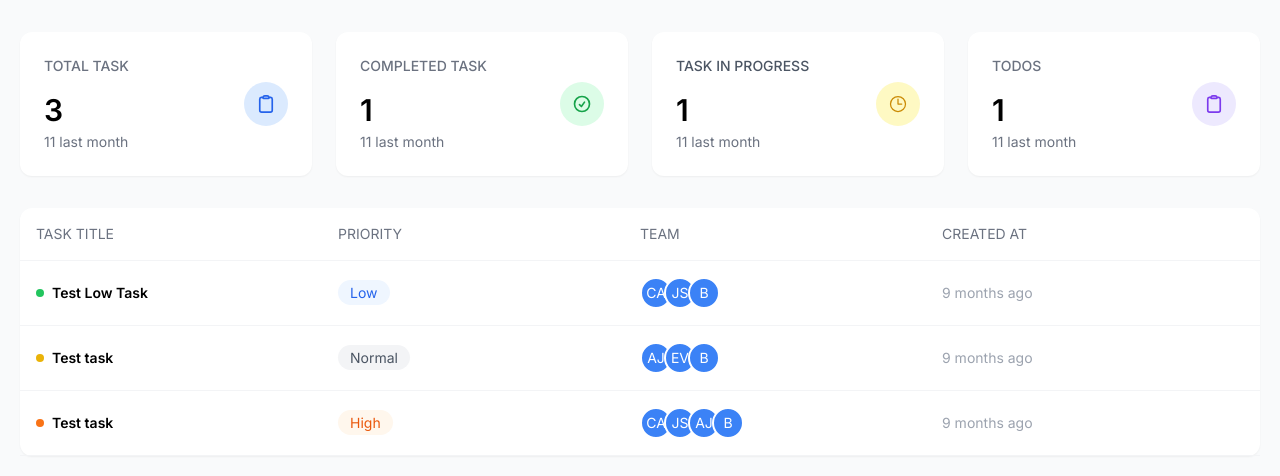
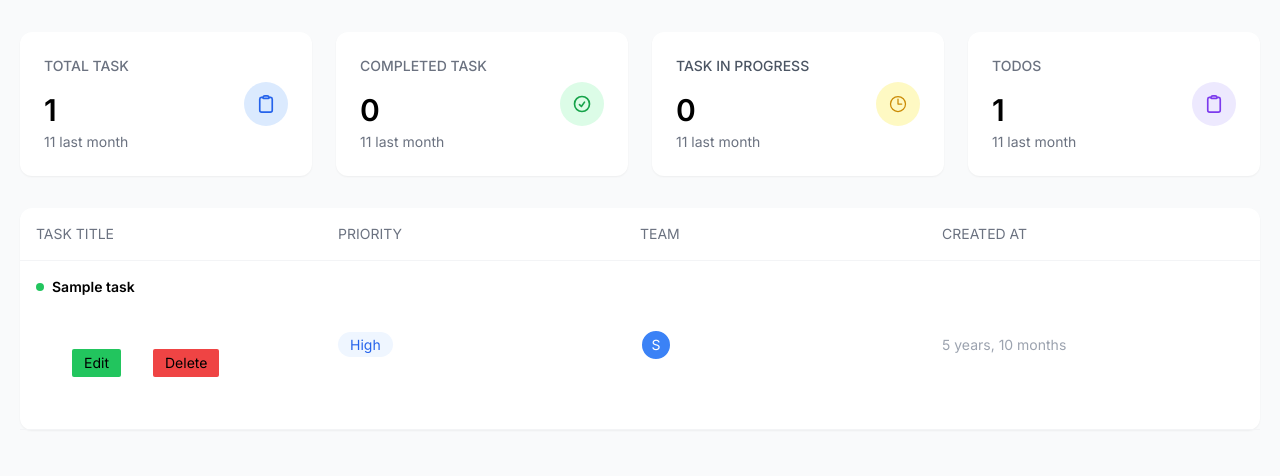
Before and after one commit to mdredwanislamsiam/Task_management, a Django app: page /tasks/manager-dashboard/ in a window 1280 px wide. Shown: the part 60-536 px from the top of the page. Run offline with Django 5.2, Linux system fonts and the light colour scheme; tables that the repository leaves empty hold one stand-in row (values such as "Sample post"); some web fonts are replaced.

Commit message:
module-8 update

```diff
--- a/static/CSS/output.css
+++ b/static/CSS/output.css
@@ -628,6 +628,14 @@ video {
   position: sticky;
 }
 
+.m-4 {
+  margin: 1rem;
+}
+
+.m-5 {
+  margin: 1.25rem;
+}
+
 .mx-auto {
   margin-left: auto;
   margin-right: auto;
--- a/tailwind.config.js
+++ b/tailwind.config.js
@@ -1,10 +1,12 @@
 /** @type {import('tailwindcss').Config} */
 module.exports = {
   content: [
-    "./**/templates/**/*.html"
+    "./templates/**/*.html", // top-level templates folder
+    "./**/templates/**/*.html", // templates inside apps
+    "./**/*.html", // any other HTML anywhere
   ],
   theme: {
     extend: {},
   },
   plugins: [],
-}
+};
--- a/tasks/models.py
+++ b/tasks/models.py
@@ -49,8 +49,8 @@ class TaskDetail(models.Model):
         (LOW, 'Low')
     )
     # std_id = models.CharField(max_length=100)
-    task = models.OneToOneField(Task, on_delete= models.CASCADE)
-    assigned_to = models.CharField(max_length=100)
+    task = models.OneToOneField(Task, on_delete= models.CASCADE, related_name='details')
+    # assigned_to = models.CharField(max_length=100)
     priority = models.CharField(max_length=1, choices=PRIORITY_OPTIONS, default=LOW)
     notes = models.TextField(blank=True, null=True)
 
--- a/tasks/templates/dashboard/dashboard.html
+++ b/tasks/templates/dashboard/dashboard.html
@@ -34,11 +34,12 @@
         <main>
             <div class="grid lg:grid-cols-4 md:grid-cols-2 gap-6 mb-8 ">
                 <!-- Total Task -->
+                <a href="{% url 'manager-dashboard' %}?type=all">
                     <div class="flex justify-between items-center bg-white rounded-xl p-6 shadow-sm">
                         <div>
                             <h3 class="text-sm font-medium text-gray-500 mb-4">TOTAL TASK</h3>
                             <div>
-                            <p class="text-3xl font-semibold mb-1">3</p>
+                                <p class="text-3xl font-semibold mb-1">{{counts.total_task}}</p>
                                 <p class="text-gray-500 text-sm ">11 last month</p>
                             </div>
                         </div>
@@ -48,12 +49,14 @@
                             </svg>
                         </div>
                     </div>
+                </a>
                 <!-- Completed Task -->
+                <a href=" {% url 'manager-dashboard' %}?type=completed ">
                         <div class="flex justify-between items-center bg-white rounded-xl p-6 shadow-sm">
                             <div>
                                 <h3 class="text-sm font-medium text-gray-500 mb-4">COMPLETED TASK</h3>
                                 <div>
-                            <p class="text-3xl font-semibold mb-1">1</p>
+                                    <p class="text-3xl font-semibold mb-1">{{counts.completed_task}}</p>
                                     <p class="text-gray-500 text-sm ">11 last month</p>
                                 </div>
                             </div>
@@ -64,12 +67,14 @@
 
                             </div>
                         </div>
+                </a>
                 <!-- Task in Progress -->
+                <a href="{% url 'manager-dashboard' %}?type=in_progress">
                     <div class="flex justify-between items-center bg-white rounded-xl p-6 shadow-sm">
                         <div>
                             <h3 class="text-sm font-medium text-gray-600 mb-4">TASK IN PROGRESS</h3>
                             <div>
-                            <p class="text-3xl font-semibold mb-1">1</p>
+                                <p class="text-3xl font-semibold mb-1">{{counts.in_progress_task}}</p>
                                 <p class="text-gray-500 text-sm ">11 last month</p>
                             </div>
                         </div>
@@ -80,12 +85,14 @@
 
                         </div>
                     </div>
+                </a>
                 <!-- Todos -->
+                <a href="{% url 'manager-dashboard' %}?type=pending">
                     <div class="flex justify-between items-center bg-white rounded-xl p-6 shadow-sm">
                         <div>
                             <h3 class="text-sm font-medium text-gray-500 mb-4">TODOS</h3>
                             <div>
-                            <p class="text-3xl font-semibold mb-1">1</p>
+                                <p class="text-3xl font-semibold mb-1">{{counts.pending_task}}</p>
                                 <p class="text-gray-500 text-sm ">11 last month</p>
                             </div>
                         </div>
@@ -95,6 +102,8 @@
                               </svg>
                         </div>
                     </div>
+                </a>
+
             </div>
              {% block tasks %}
 
--- a/tasks/templates/dashboard/manager-dashboard.html
+++ b/tasks/templates/dashboard/manager-dashboard.html
@@ -8,51 +8,36 @@
         <div>TEAM</div>
         <div>CREATED AT</div>
     </div>
-    <div class="grid grid-cols-4 p-4 border-b border-gray-100 text-sm ">
+    {% for task in tasks  %}
+        <div class="grid grid-cols-4 p-4 border-b items-center border-gray-100 text-sm ">
+            <div >
+                <div class = ''>
                     <div class="flex items-center gap-2">
-            <div class="w-2 h-2 bg-green-500 rounded-full text-black-500"></div>
-            <div><p class="font-semibold">Test Low Task</p></div>
+                        <div class="w-2 h-2 bg-green-500 rounded-full text-black-500 mb-4"></div>
+                         <p class="font-semibold mb-4">{{task.title}}</p>
+                    </div>
+                    <div class= "m-5 flex">
+                        <a href ="{% url 'update-task' task.id %}" class = " px-3 py-1  m-4 rounded-sm bg-green-500
+                        ">Edit</a>
+                        <form action="{% url 'delete-task' task.id %}" method="POST">
+                            {% csrf_token %}
+                            <button type="submit" class = " px-3 py-1  m-4 rounded-sm bg-red-500
+                            ">Delete</button>
+                        </form>
+                    </div>
+                </div>
             </div>
             <div class="my-auto">
-            <span class="px-3 py-1 rounded-full bg-blue-50 text-blue-600">Low</span>
+                <span class="px-3 py-1 rounded-full bg-blue-50 text-blue-600">{{task.details.get_priority_display}}</span>
             </div>
             <div class="flex -space-x-2 ">
-            <div class="w-8 h-8 rounded-full bg-blue-500 flex items-center justify-center text-white text-sm border-2 border-white">CA</div>
-            <div class="w-8 h-8 rounded-full bg-blue-500 flex items-center justify-center text-white text-sm border-2 border-white">JS</div>
-            <div class="w-8 h-8 rounded-full bg-blue-500 flex items-center justify-center text-white text-sm border-2 border-white">B</div>
+                {% for emp in task.assigned_to.all  %}
+                         <div class="w-8 h-8 rounded-full bg-blue-500 flex items-center justify-center text-white text-sm border-2 border-white">{{emp.name|slice:':1'}}</div>
+                {% endfor %}
             </div>
-        <div class="my-auto"><p class="text-gray-400">9 months ago</p></div>
+            <div class="my-auto"><p class="text-gray-400">{{task.created_at | timesince}}</p></div>
         </div>
-    <div class="grid grid-cols-4 p-4 border-b border-gray-100 text-sm ">
-        <div class="flex items-center gap-2">
-            <div class="w-2 h-2 bg-yellow-500 rounded-full text-black-500"></div>
-            <div><p class="font-semibold">Test task</p></div>
-        </div>
-        <div class="my-auto">
-            <span class="px-3 py-1 rounded-full bg-gray-100 text-gray-600">Normal</span>
-        </div>
-        <div class="flex -space-x-2 ">
-            <div class="w-8 h-8 rounded-full bg-blue-500 flex items-center justify-center text-white text-sm border-2 border-white">AJ</div>
-            <div class="w-8 h-8 rounded-full bg-blue-500 flex items-center justify-center text-white text-sm border-2 border-white">EV</div>
-            <div class="w-8 h-8 rounded-full bg-blue-500 flex items-center justify-center text-white text-sm border-2 border-white">B</div>
-        </div>
-        <div class="my-auto"><p class="text-gray-400">9 months ago</p></div>
-    </div>
-    <div class="grid grid-cols-4 p-4 border-b border-gray-100 text-sm ">
-        <div class="flex items-center gap-2">
-            <div class="w-2 h-2 bg-orange-500 rounded-full text-black-500"></div>
-            <div><p class="font-semibold">Test task</p></div>
-        </div>
-        <div class="my-auto">
-            <span class="px-3 py-1 rounded-full bg-orange-50 text-orange-600">High</span>
-        </div>
-        <div class="flex -space-x-2 ">
-            <div class="w-8 h-8 rounded-full bg-blue-500 flex items-center justify-center text-white text-sm border-2 border-white">CA</div>
-            <div class="w-8 h-8 rounded-full bg-blue-500 flex items-center justify-center text-white text-sm border-2 border-white">JS</div>
-            <div class="w-8 h-8 rounded-full bg-blue-500 flex items-center justify-center text-white text-sm border-2 border-white">AJ</div>
-            <div class="w-8 h-8 rounded-full bg-blue-500 flex items-center justify-center text-white text-sm border-2 border-white">B</div>
-        </div>
-        <div class="my-auto"><p class="text-gray-400">9 months ago</p></div>
-    </div>
+    {% endfor %}
+
 </div>
 {% endblock tasks %}
--- a/tasks/urls.py
+++ b/tasks/urls.py
@@ -1,11 +1,13 @@
 from django.urls import path
-from tasks.views import manager_dashboard, user_dashboard, test, create_task, view_task
+from tasks.views import manager_dashboard, user_dashboard, test, create_task, view_task, update_task, delete_task
 
 
 urlpatterns = [
-    path('manager-dashboard/', manager_dashboard),
+    path('manager-dashboard/', manager_dashboard, name = "manager-dashboard"),
     path('user-dashboard/', user_dashboard),
     path('test/', test),
-    path('create_task/', create_task),
-    path('view_task/', view_task)
+    path('create_task/', create_task , name = 'create-task'),
+    path('view_task/', view_task),
+    path('update-task/<int:id>/', update_task, name = 'update-task' ),
+    path('delete-task/<int:id>/', delete_task, name = 'delete-task'  )
 ]
--- a/tasks/views.py
+++ b/tasks/views.py
@@ -1,11 +1,55 @@
-from django.shortcuts import render
+from django.shortcuts import render, redirect
 from django.http import HttpResponse
-from tasks.forms import TaskForm, TaskModelForm
+from tasks.forms import TaskForm, TaskModelForm, TaskDetailModelForm
 from tasks.models import Employee, Task
+from django.db.models import Count, Q
+from django.contrib import messages
 # Create your views here.
 
 def manager_dashboard(request):
-    return render(request, "dashboard/manager-dashboard.html")
+
+
+    base_query = Task.objects.select_related(
+        'details').prefetch_related('assigned_to')
+
+    type = request.GET.get('type', 'all')
+    # retriving task data
+    if type == 'completed' :
+        tasks = base_query.filter(status = 'COMPLETED')
+    elif type == 'in_progress' :
+        tasks = base_query.filter(status = 'IN_PROGRESS')
+    elif type == 'pending' :
+        tasks = base_query.filter(status = 'PENDING')
+    elif type == 'all':
+        tasks = base_query.all()
+
+
+
+    #getting task count
+    counts = Task.objects.aggregate(
+            total_task = Count('id'),
+            completed_task = Count('id', Q( status = 'COMPLETED')),
+            in_progress_task = Count('id', Q(status = 'IN_PROGRESS')),
+            pending_task = Count('id', Q(status= 'PENDING'))
+    )
+
+
+    # total_count = tasks.count()
+    # completed_task = Task.objects.filter(status= "COMPLETED").count()
+    # in_progress_task = Task.objects.filter(status= "IN_PROGRESS").count()
+    # pending_task = Task.objects.filter(status= "PENDING").count()
+
+    context = {
+        'tasks' : tasks,
+        'counts': counts
+        # 'total_task': total_count,
+        # 'completed_task': completed_task,
+        # 'in_progress_task': in_progress_task,
+        # 'pending_task': pending_task
+    }
+    return render(request, "dashboard/manager-dashboard.html", context)
+
+
 def user_dashboard(request):
     return render(request, "dashboard/user-dashboard.html")
 
@@ -15,13 +59,21 @@ def test(request):
 
 def create_task(request):
     employees = Employee.objects.all()
-    form = TaskModelForm()
+    task_form = TaskModelForm()
+    task_detail_form = TaskDetailModelForm()
     if(request.method == 'POST'):
-        form = TaskModelForm(request.POST)
-        if form.is_valid():
+        task_form = TaskModelForm(request.POST)
+        task_detail_form = TaskDetailModelForm(request.POST)
+        if task_form.is_valid() and task_detail_form.is_valid():
             '''for django model form'''
-            form.save()
-            return render(request, 'task_form.html', {'form' : form , 'message': 'Successfull!!!'})
+            task = task_form.save()
+            task_detail = task_detail_form.save(commit=False)
+            task_detail.task = task
+            task_detail.save()
+            messages.success(request, "Task Created Succesfully!!" )
+            return redirect('create-task')
+
+
             ''' for django form'''
             # title = form.cleaned_data.get('title')
             # description = form.cleaned_data.get('description')
@@ -34,11 +86,58 @@ def create_task(request):
             #     emp = Employee.objects.get(id = emp_id)
             #     task.assigned_to.add(emp)
 
-
-    context = {'form': form}
+    context = {
+        'task_form': task_form ,
+        'task_detail_form': task_detail_form
+    }
     return render(request, 'task_form.html', context)
 
 
 def view_task(request):
     emps = Employee.objects.prefetch_related('tasks').all()
     return render(request, 'show_task.html', {"emps": emps} )
+
+
+def update_task(request, id):
+    task = Task.objects.get(id = id)
+    task_form = TaskModelForm(instance = task)
+
+    if task.details:
+            task_detail_form = TaskDetailModelForm(instance = task.details)
+
+    if (request.method == 'POST'):
+        task_form = TaskModelForm(request.POST, instance = task)
+        task_detail_form = TaskDetailModelForm(request.POST, instance = task.details)
+        if task_form.is_valid() and task_detail_form.is_valid():
+            '''for django model form'''
+            task = task_form.save()
+            task_detail = task_detail_form.save(commit=False)
+            task_detail.task = task
+            task_detail.save()
+            messages.success(request, "Task Updated Successfully!!")
+            return redirect('update-task', id)
+            ''' for django form'''
+            # title = form.cleaned_data.get('title')
+            # description = form.cleaned_data.get('description')
+            # due_date = form.cleaned_data.get('due_date')
+            # assigned_to = form.cleaned_data.get('assigned_to')
+            # task = Task.objects.create(title = title, description = description, due_date = due_date)
+
+            # # assing employee to taks
+            # for emp_id in assigned_to:
+            #     emp = Employee.objects.get(id = emp_id)
+            #     task.assigned_to.add(emp)
+
+    context = {
+        'task_form': task_form,
+        'task_detail_form': task_detail_form
+    }
+    return render(request, 'task_form.html', context)
+
+
+def delete_task(request, id):
+    if request.method == 'POST':
+        task = Task.objects.get(id  = id)
+        task.delete()
+        messages.success(request, 'Task Deleted Successfully')
+        return redirect('manager-dashboard')
```
Also changed, not shown: other parts of static/CSS/output.css (+102 -62 lines), tasks/forms.py (+11 -2 lines), tasks/templates/task_form.html (+8 -3 lines), package-lock.json, package.json (indentation only), tasks/migrations/0002_remove_taskdetail_assigned_to_alter_task_assigned_to_and_more.py (added). Lines whose indentation alone changed are shown as unchanged.
